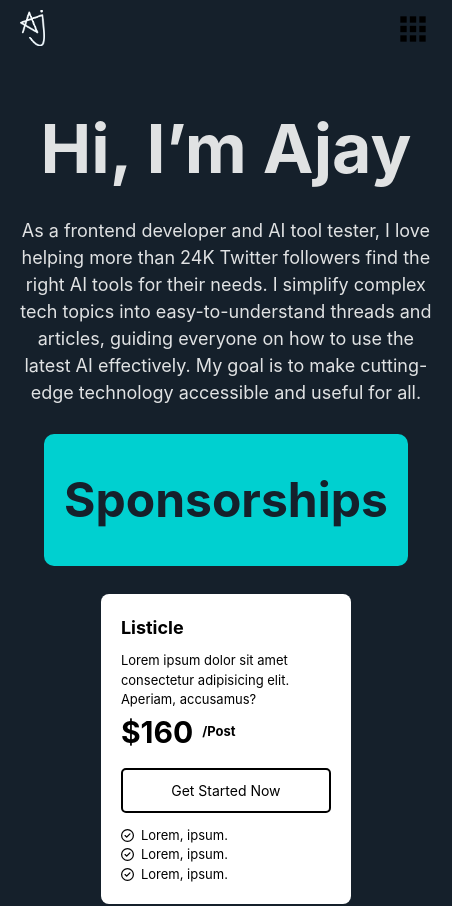
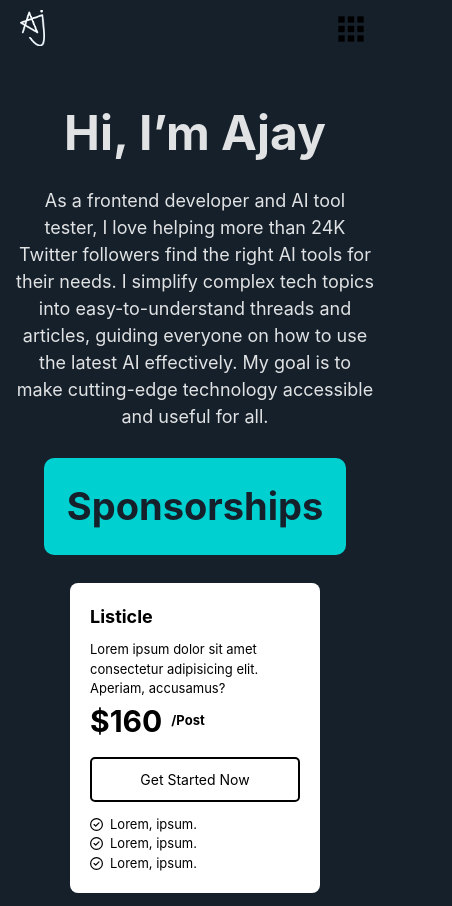
Before and after one commit to ATechAjay/AJ-Portfolio, a React (Vite) app: page /collab in a window 390 px wide. Shown: the top 906 px of the page, 452 px wide, since content can reach past the window. Built offline with nearby package versions, Linux system fonts and the light colour scheme.

Commit message:
fix some bug in mobile navigation

```diff
--- a/src/components/Home/Header.module.css
+++ b/src/components/Home/Header.module.css
@@ -76,11 +76,16 @@
 @media (max-width: 500px) {
   .mobile_nav_btn {
     display: block;
+    /* width: 100%; */
+    /* position: absolute;
+    top: 2rem;
+    right: 2rem; */
   }
 
   .header_link_container {
     z-index: 7777;
     background: hsla(210, 34%, 13%, 0.9);
+    width: 100%;
     position: absolute;
     top: -150%;
     left: 0;
--- a/src/components/pages/Collab/Collab.module.css
+++ b/src/components/pages/Collab/Collab.module.css
@@ -49,7 +49,13 @@
     width: 100%;
   }
 
-  .sponser_title {
+  .title {
+    text-align: center;
     font-size: 4.8rem;
   }
+
+  .sponser_title {
+    font-size: 3.8rem;
+    padding: 2rem 1rem;
+  }
 }
```
